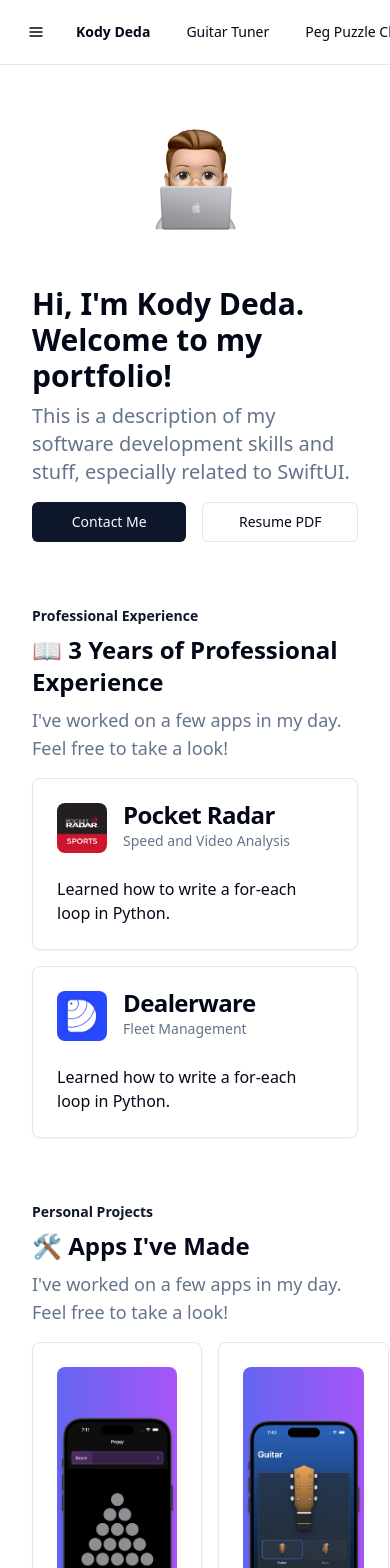
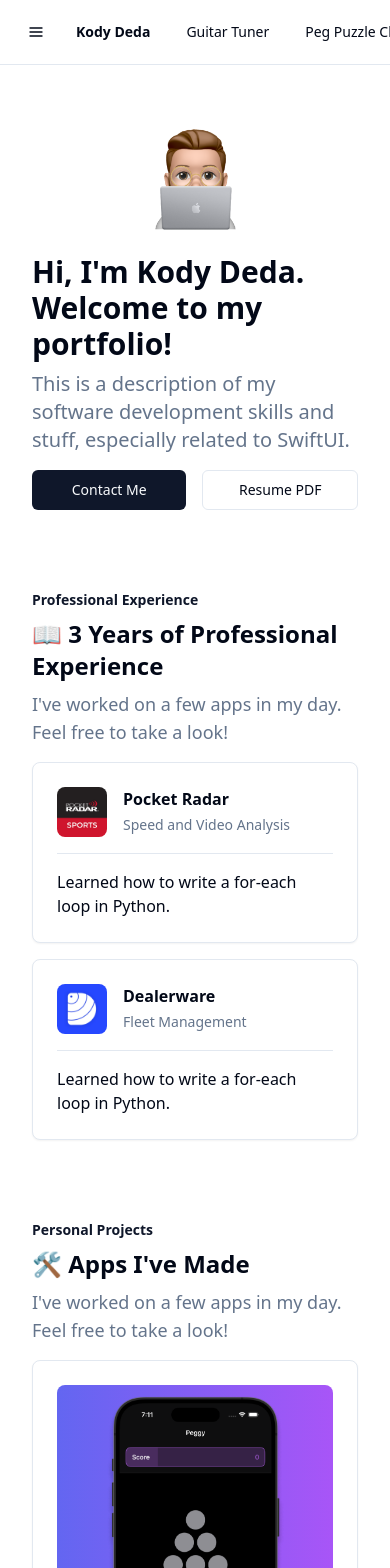
Before and after one commit to kodydeda4/nextjs-kodydeda, a Next.js app: page / in a window 390 px wide. Shown: the top 1568 px of the page. Built offline with nearby package versions, Linux system fonts and the light colour scheme.

Commit message:
fix statustbar

```diff
--- a/app/page.tsx
+++ b/app/page.tsx
@@ -109,7 +109,8 @@ const education: EducationCardProps[] = [
 export default function Home() {
   return (
     <main className="max-w-3xl mx-auto px-8 my-8 pt-4 mb-24 px-4">
-      <div className="flex flex-col gap-12">
+      <div className="flex flex-col gap-16">
+        <div className="flex flex-col gap-4">
           <div className="flex justify-center w-full">
             <Image
               src="/avatar.png"
@@ -119,6 +120,7 @@ export default function Home() {
             />
           </div>
           <Header />
+        </div>
 
         <div>
           <SectionHeader
@@ -139,7 +141,7 @@ export default function Home() {
             title="🛠️ Apps I've Made"
             description="I've worked on a few apps in my day. Feel free to take a look!"
           />
-          <div className="flex flex-row gap-4 w-full">
+          <div className="flex flex-col sm:flex-row gap-4 w-full">
             {apps.map((value, index) => (
               <PersonalProjectCard key={index} {...value} />
             ))}
@@ -216,33 +218,41 @@ type ProfessionalExperienceCardProps = {
 const ProfessionalExperienceCard: React.FC<ProfessionalExperienceCardProps> = (props) => {
   return (
     <Card className="w-full">
-      <CardHeader>
-        <div className="flex gap-4">
+      <CardContent>
+        <div className="flex flex-col gap-4">
+          <div className="flex flex-row justify-start gap-4 pt-6">
+            <div className="justify-start relative">
               <Image
                 src={props.appIconSrc}
                 width={50}
                 height={50}
-            alt="Screenshots of the dashboard project showing desktop version"
+                alt="Hero image"
                 className="rounded-lg"
               />
+            </div>
             <div className="flex flex-col gap-1">
-            <CardTitle>{props.title}</CardTitle>
-            <CardDescription>{props.description}</CardDescription>
+              <p className="font-semibold line-clamp-1">{props.title}</p>
+              <p className="text-sm text-muted-foreground line-clamp-1">{props.description}</p>
             </div>
           </div>
-      </CardHeader>
 
-      <CardContent>
-        <p>{props.responsibilities}</p>
+          <p className="border-t pt-4">{props.responsibilities}</p>
+
+          {/* <div className="flex gap-4"> */}
+          {/*   <Image */}
+          {/*     src={props.appIconSrc} */}
+          {/*     width={50} */}
+          {/*     height={50} */}
+          {/*     alt="Screenshots of the dashboard project showing desktop version" */}
+          {/*     className="rounded-lg" */}
+          {/*   /> */}
+          {/*   <div className="flex flex-col gap-1"> */}
+          {/*     <CardTitle>{props.title}</CardTitle> */}
+          {/*     <CardDescription>{props.description}</CardDescription> */}
+          {/*   </div> */}
+          {/* </div> */}
+        </div>
       </CardContent>
-
-      {/* <CardFooter className="flex gap-4"> */}
-      {/* <Link href={props.appStoreURL} className="w-full"> */}
-      {/*   <Button variant="default" className="w-full"> */}
-      {/*     <Apple className="mr-2 h-4 w-4" /> App Store */}
-      {/*   </Button> */}
-      {/* </Link> */}
-      {/* </CardFooter> */}
     </Card>
   );
 };
--- a/components/Navbar.tsx
+++ b/components/Navbar.tsx
@@ -38,9 +38,9 @@ import {
 
 export default function Navbar() {
   return (
-    <nav className="sticky top-0 z-10 backdrop-filter backdrop-blur-lg border-b">
+    <nav className="sticky top-0 z-10 backdrop-filter backdrop-blur-lg border-b bg-white bg-opacity-70 dark:bg-slate-900 dark:bg-opacity-70">
       <div className="max-w-4xl mx-auto px-4">
-        <div className="flex items-center justify-between h-16">
+        < div className="flex items-center justify-between h-16" >
           <NavigationMenu>
             <NavigationMenuList>
               <NavigationMenuItem>
@@ -82,8 +82,8 @@ export default function Navbar() {
               </NavigationMenuItem>
             </NavigationMenuList>
           </NavigationMenu>
-        </div>
-      </div>
+        </div >
+      </div >
     </nav >
   )
 }
```
Lines whose indentation alone changed are shown as unchanged.
